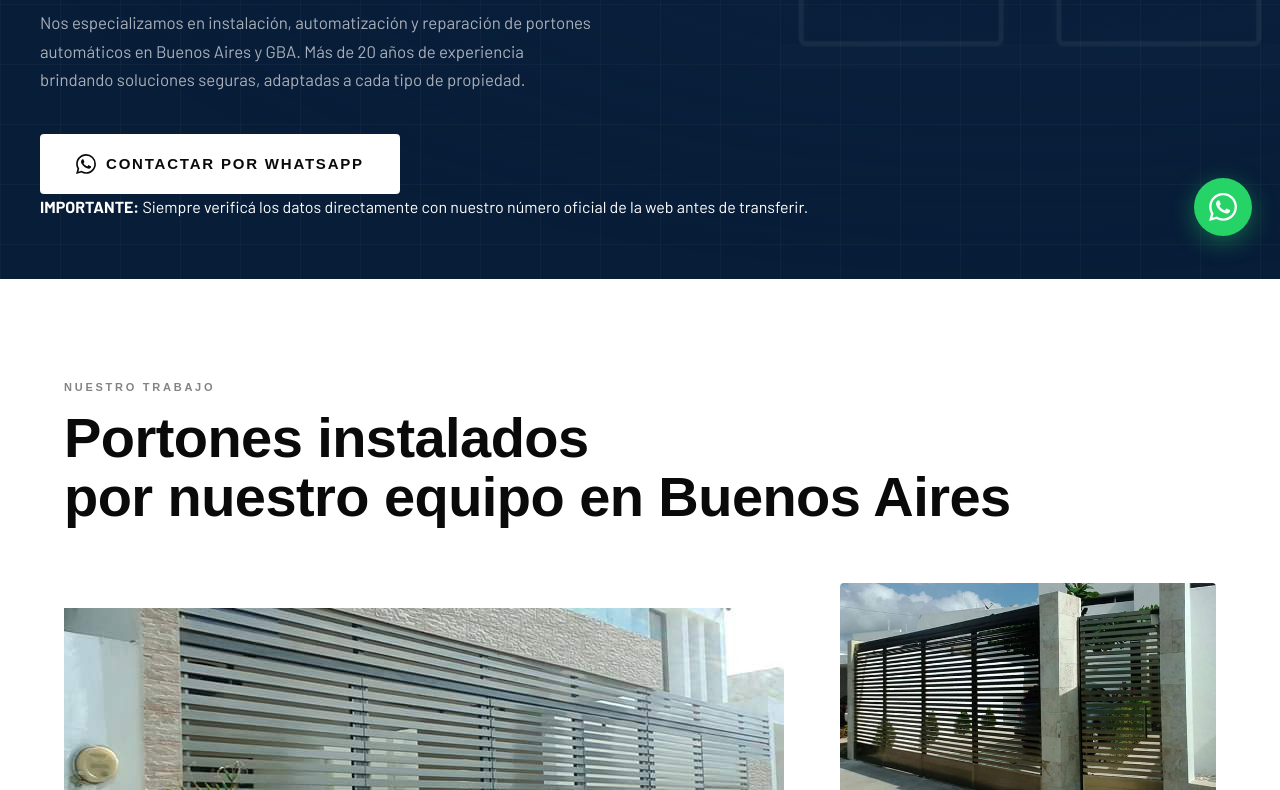
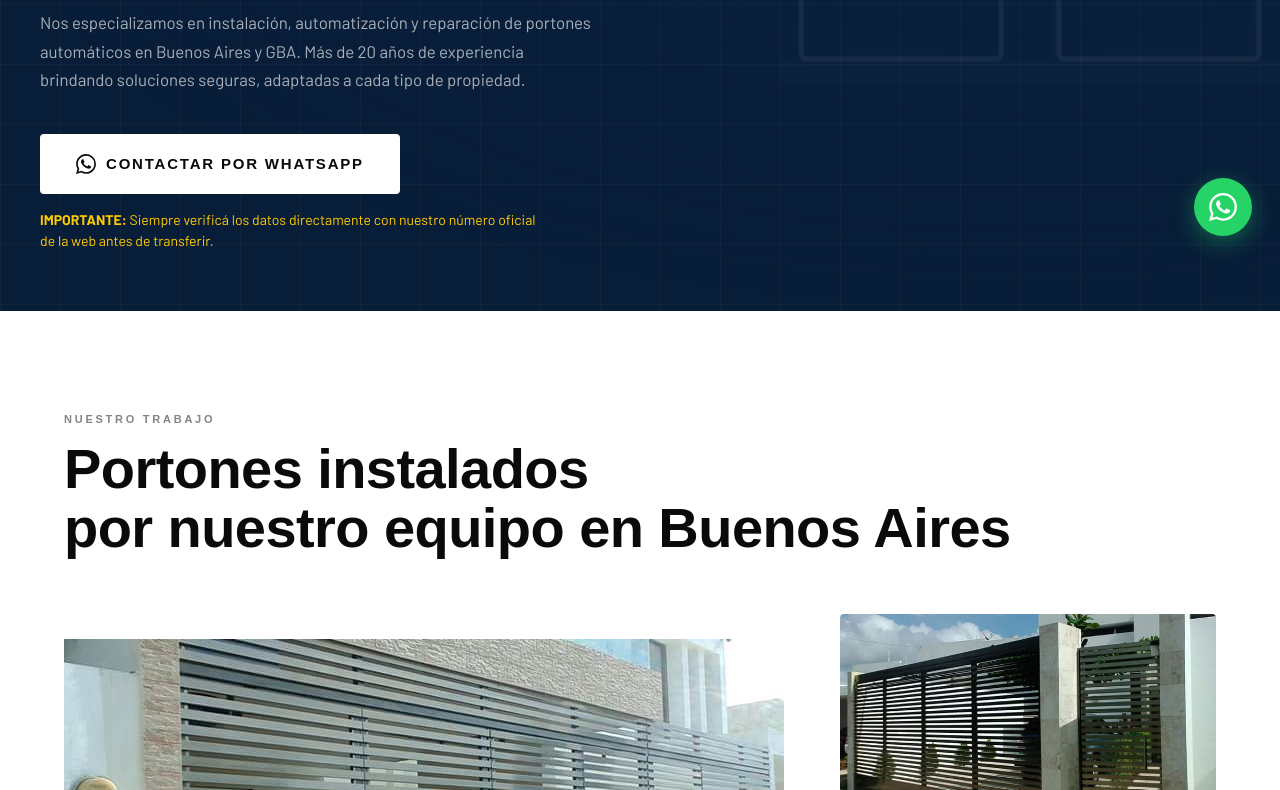
Before and after one commit to MRPORTONES/mrportones, a plain HTML site: page index.html in a window 1280 px wide. Shown: the part 536-1326 px from the top of the page. Drawn offline with Linux system fonts and the light colour scheme.

Commit message:
styles.css

```diff
--- a/styles.css
+++ b/styles.css
@@ -2214,3 +2214,11 @@ ul { list-style: none; }
     display: block;
   }
 }
+
+.hero-warning {
+  margin-top: 15px;
+  font-size: 14px;
+  color: #ffcc00;
+  max-width: 500px;
+  line-height: 1.5;
+}
```
